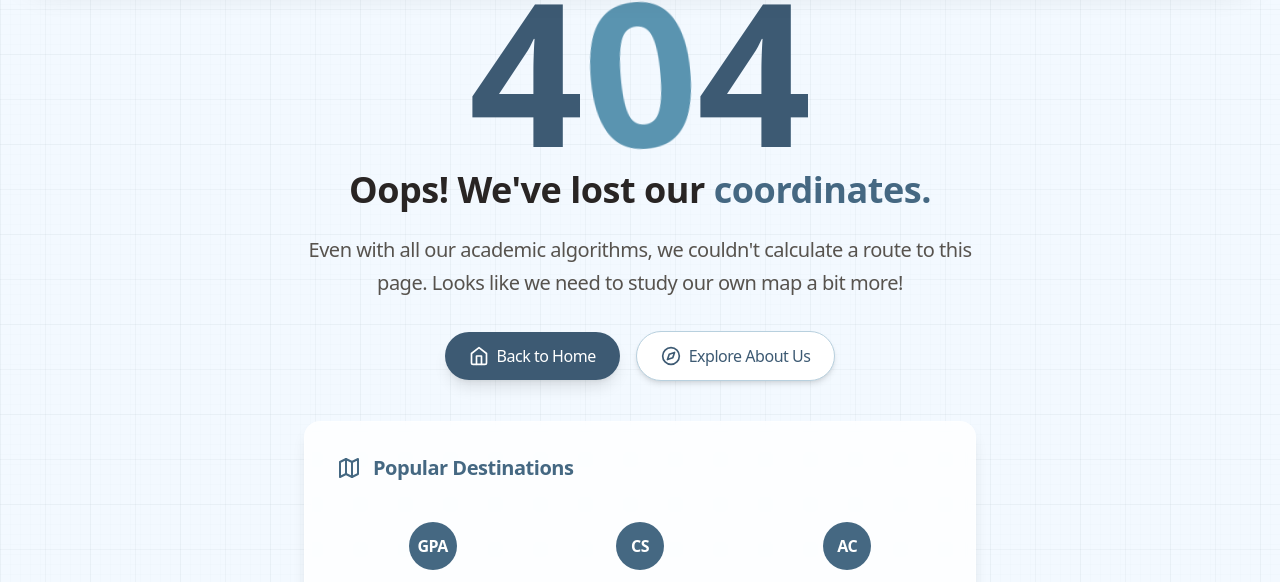
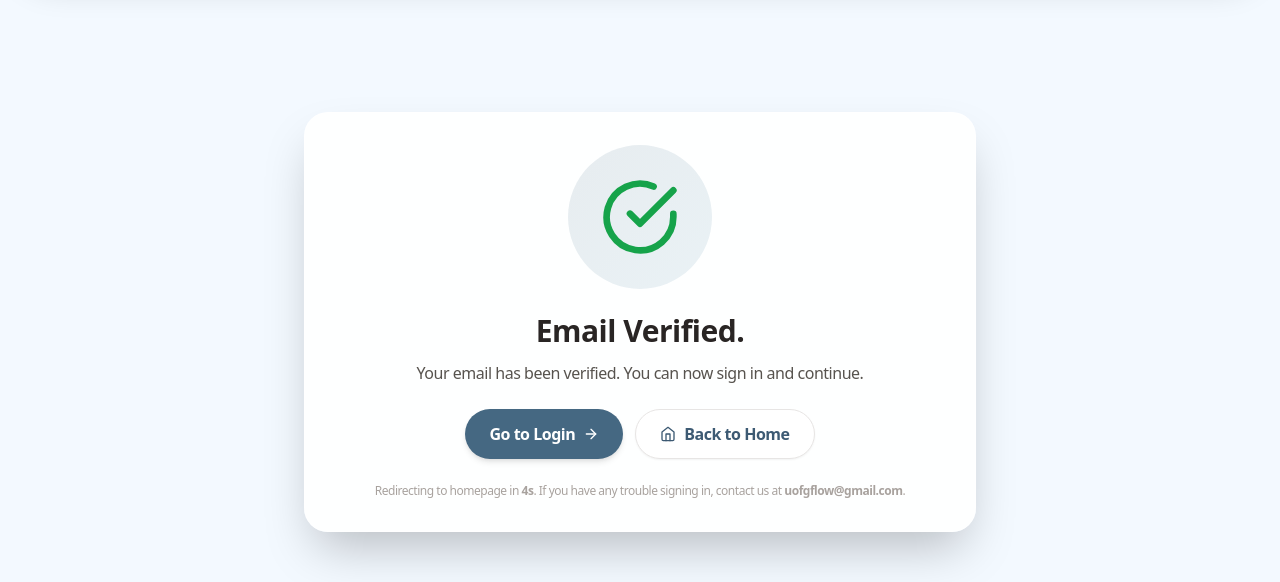
Before and after one commit to brij0/coursescheduler, a React (Vite) app in the folder frontend/: page /verify-success in a window 1280 px wide. Shown: the part 126-708 px from the top of the page. Built offline with nearby package versions, Linux system fonts and the light colour scheme; no server answers; a web font is replaced by a local one.

Commit message:
ADD: email verification page

```diff
--- a/frontend/src/App.jsx
+++ b/frontend/src/App.jsx
@@ -18,6 +18,7 @@ import EventBuilderPage from './pages/EventBuilderPage'
 import DashboardPage from './pages/DashboardPage'
 import NotFoundPage from './pages/NotFoundPage'
 import { HelmetProvider } from 'react-helmet-async'
+import VerificationSuccessPage from './pages/VerificationSuccessPage'
 
 function App() {
   // Check if this is the first load in this session
@@ -56,6 +57,7 @@ function App() {
               <Route path="/privacy" element={<PrivacyPage />} />
               <Route path="/auth" element={<AuthPage />} />
               <Route path="/verify-email/:token" element={<EmailVerificationPage />} />
+              <Route path="/verify-success" element={<VerificationSuccessPage />} />
               <Route path="/gpa-calculator" element={<GPACalculatorPage />} />
               <Route path="/coop-forum" element={<CoopForumPage />} />
               <Route path="/scheduler" element={<Navigate to="/conflict-free-schedule" replace />} />
--- a/frontend/src/pages/AuthPage.jsx
+++ b/frontend/src/pages/AuthPage.jsx
@@ -97,8 +97,9 @@ const AuthPage = () => {
         const result = await register(formData.username, formData.email, formData.password)
 
         if (result.success) {
-          setUserEmail(formData.email)
-          setNeedsVerification(true)
+          // Go to the shared verification-success page (frontend-only)
+          // this avoids duplicating multiple UI boxes and centralizes the message
+          navigate('/verify-success', { state: { email: formData.email } })
         }
 
         setMessage({
--- a/frontend/src/pages/EmailVerificationPage.jsx
+++ b/frontend/src/pages/EmailVerificationPage.jsx
@@ -23,10 +23,9 @@ const EmailVerificationPage = () => {
         if (response.ok) {
           setStatus('success')
           setMessage(data.message)
-          // Redirect to login after 3 seconds
-          setTimeout(() => {
-            navigate('/auth')
-          }, 3000)
+          // Redirect to the shared verification success page
+          // pass along the message/email if helpful for display
+          navigate('/verify-success', { state: { email: data?.email || '' } })
         } else {
           if (data.error.includes('expired')) {
             setStatus('expired')
--- /dev/null
+++ b/frontend/src/pages/VerificationSuccessPage.jsx
@@ -0,0 +1,90 @@
+import React, { useEffect, useState } from 'react'
+import { useLocation, useNavigate } from 'react-router-dom'
+import { motion } from 'framer-motion'
+import { CheckCircle, ArrowRight, Home } from 'lucide-react'
+import { Helmet } from 'react-helmet-async'
+import Navbar from '../components/Navbar'
+
+const VerificationSuccessPage = () => {
+  const navigate = useNavigate()
+  const { state } = useLocation()
+  const email = state?.email || ''
+  const [countdown, setCountdown] = useState(7)
+
+  useEffect(() => {
+    if (countdown <= 0) {
+      navigate('/')
+      return
+    }
+    const t = setTimeout(() => setCountdown(c => c - 1), 1000)
+    return () => clearTimeout(t)
+  }, [countdown, navigate])
+
+  return (
+    <div className="min-h-screen" style={{ backgroundColor: '#F3F9FF' }}>
+      <Helmet>
+        <title>Email Verified | ugflow</title>
+        <meta name="description" content="Your email has been verified. Welcome to ugflow." />
+      </Helmet>
+
+      <Navbar />
+
+      <section className="relative min-h-screen flex items-center justify-center pt-24 px-4">
+        <motion.div
+          className="relative z-20 w-full max-w-2xl mx-auto p-8 bg-white/90 backdrop-blur-sm rounded-3xl shadow-2xl border border-white/40 text-center"
+          initial={{ opacity: 0, y: 20 }}
+          animate={{ opacity: 1, y: 0 }}
+          transition={{ duration: 0.6 }}
+        >
+          <motion.div
+            className="w-36 h-36 rounded-full mx-auto mb-6 flex items-center justify-center"
+            style={{ background: 'linear-gradient(135deg,#45688220,#5a94b020)' }}
+            initial={{ scale: 0 }}
+            animate={{ scale: 1 }}
+            transition={{ duration: 0.6, delay: 0.1 }}
+          >
+            <CheckCircle className="w-20 h-20 text-green-600" />
+          </motion.div>
+
+          <h1 className="text-3xl font-display font-extrabold text-neutral-800 mb-3">
+            Email Verified.
+          </h1>
+
+          <p className="text-neutral-600 mb-6">
+            {email ? (
+              <>Great — <strong>{email}</strong> is now verified. Your account is active.</>
+            ) : (
+              <>Your email has been verified. You can now sign in and continue.</>
+            )}
+          </p>
+
+          <div className="flex flex-col sm:flex-row gap-3 justify-center">
+            <motion.button
+              onClick={() => navigate('/auth')}
+              whileHover={{ y: -2 }}
+              className="inline-flex items-center px-6 py-3 rounded-full bg-primary-500 text-white font-semibold shadow-md"
+            >
+              <span>Go to Login</span>
+              <ArrowRight className="w-4 h-4 ml-2" />
+            </motion.button>
+
+            <motion.button
+              onClick={() => navigate('/')}
+              whileHover={{ y: -2 }}
+              className="inline-flex items-center px-6 py-3 rounded-full bg-white border border-neutral-200 text-primary-600 font-semibold shadow-sm"
+            >
+              <Home className="w-4 h-4 mr-2" />
+              <span>Back to Home</span>
+            </motion.button>
+          </div>
+
+          <p className="text-xs text-neutral-400 mt-6">
+            Redirecting to homepage in <strong>{countdown}s</strong>. If you have any trouble signing in, contact us at <strong>uofgflow@gmail.com</strong>.
+          </p>
+        </motion.div>
+      </section>
+    </div>
+  )
+}
+
+export default VerificationSuccessPage
```
